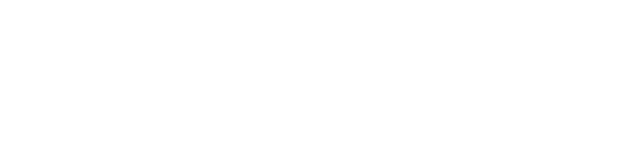
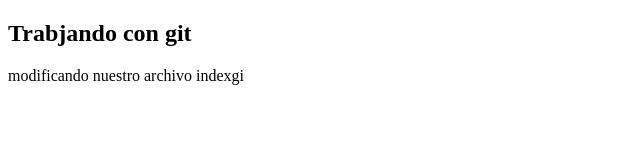
Before and after one commit to MateoJM2003/practica_git, a plain HTML site: page pages/index.html in a window 1280 px wide. Shown: the whole page, without its empty margins (0-640 px from the left). Drawn offline with Linux system fonts and the light colour scheme.

Commit message:
modificando

```diff
--- a/pages/index.html
+++ b/pages/index.html
@@ -6,7 +6,8 @@
     <title>Git</title>
 </head>
 <body>
-
+    <h2>Trabjando con git</h2>
+    <p>modificando nuestro archivo indexgi</p>
 
 
 
```
